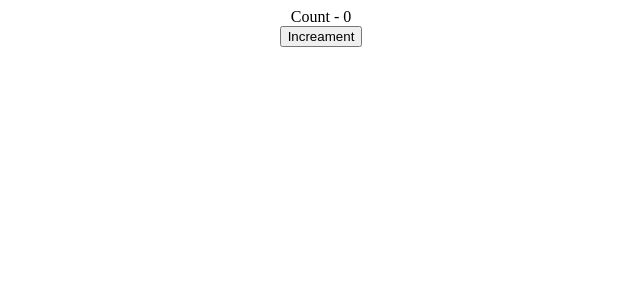
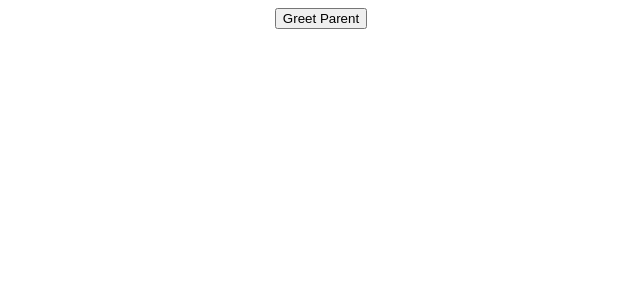
Before and after one commit to manik8/react, a React (Create React App) app: page / in a window 1280 px wide. Shown: the top 300 px of the page, without its empty margins (319-959 px from the left). Built offline with nearby package versions, Linux system fonts and the light colour scheme.

Commit message:
methods and porps

```diff
--- a/src/App.js
+++ b/src/App.js
@@ -5,12 +5,18 @@
 import Hello from "./components/Hello";
 import Message from "./components/Message";
 import Counter from "./components/Counter";
+import FunctionClick from "./components/FunctionClick";
+import ClassClick from "./components/ClassClick";
+import EventBind from "./EventBind";
+import ParentComponent from "./ParentComponent";
 
 function App() {
   return (
     <div className="App">
-      <Counter />
-      {/*<Greet name="manik" heroName="batman">
+      <ParentComponent />
+      {/*<FunctionClick />
+      <ClassClick />
+      /*<Greet name="manik" heroName="batman">
         <p>This is children props</p>
       </Greet>
       <Greet name="mannat" heroName="supergirl">
--- /dev/null
+++ b/src/ChildComponent.js
@@ -0,0 +1,9 @@
+import React from "react";
+
+export default function ChildComponent(props) {
+  return (
+    <div>
+      <button onClick={() => props.greetHandler("child")}>Greet Parent</button>
+    </div>
+  );
+}
--- /dev/null
+++ b/src/EventBind.js
@@ -0,0 +1,32 @@
+import React, { Component } from "react";
+
+class EventBind extends Component {
+  constructor(props) {
+    super(props);
+    this.state = {
+      message: "Hello",
+    };
+    //this.clickHandler = this.clickHandler.bind(this);
+  }
+  //   clickHandler() {
+  //     this.setState({
+  //       message: "Good Bye",
+  //     });
+  //   }
+
+  clickHandler = () => {
+    this.setState({
+      message: "Good Bye",
+    });
+  };
+  render() {
+    return (
+      <div>
+        <div>{this.state.message}</div>
+        <button onClick={this.clickHandler}>Click</button>
+      </div>
+    );
+  }
+}
+
+export default EventBind;
--- /dev/null
+++ b/src/ParentComponent.js
@@ -0,0 +1,22 @@
+import React, { Component } from "react";
+import ChildComponent from "./ChildComponent";
+
+export default class ParentComponent extends Component {
+  constructor(props) {
+    super(props);
+    this.state = {
+      parentName: "Parent",
+    };
+    this.greetParent = this.greetParent.bind(this);
+  }
+  greetParent(childName) {
+    alert(`Hello ${this.state.parentName} from ${childName}`);
+  }
+  render() {
+    return (
+      <div>
+        <ChildComponent greetHandler={this.greetParent} />
+      </div>
+    );
+  }
+}
--- /dev/null
+++ b/src/components/ClassClick.js
@@ -0,0 +1,14 @@
+import React, { Component } from "react";
+
+export default class ClassClick extends Component {
+  clickHandler = () => {
+    console.log("Click the button");
+  };
+  render() {
+    return (
+      <div>
+        <button onClick={this.clickHandler}>Click Me</button>
+      </div>
+    );
+  }
+}
--- /dev/null
+++ b/src/components/FunctionClick.js
@@ -0,0 +1,12 @@
+import React from "react";
+
+export default function FunctionClick() {
+  const clickHandler = () => {
+    console.log("Button Clicked");
+  };
+  return (
+    <div>
+      <button onClick={clickHandler}>Click</button>
+    </div>
+  );
+}
--- a/src/components/Greet.js
+++ b/src/components/Greet.js
@@ -1,6 +1,7 @@
 import React from "react";
 
-const Greet = ({ name, heroName, children }) => {
+const Greet = (props) => {
+  const { name, heroName, children } = props;
   return (
     <h1>
       Hello! {name}, {heroName}
--- a/src/components/Welcome.js
+++ b/src/components/Welcome.js
@@ -2,9 +2,10 @@
 
 export default class Welcome extends Component {
   render() {
+    const { name, heroName } = this.props;
     return (
       <h1>
-        {this.props.name} and {this.props.heroName}
+        {name} and {heroName}
       </h1>
     );
   }
```
